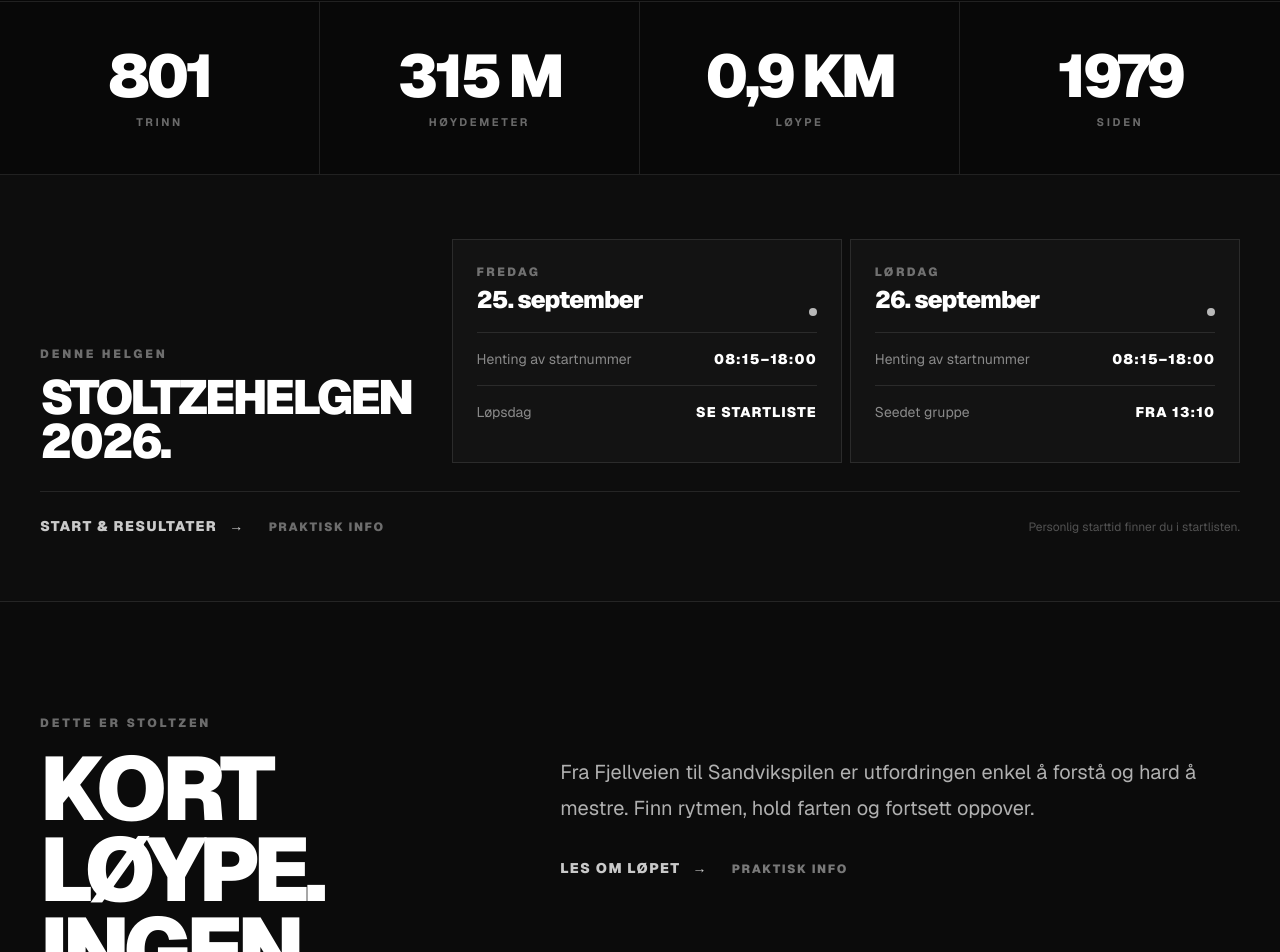
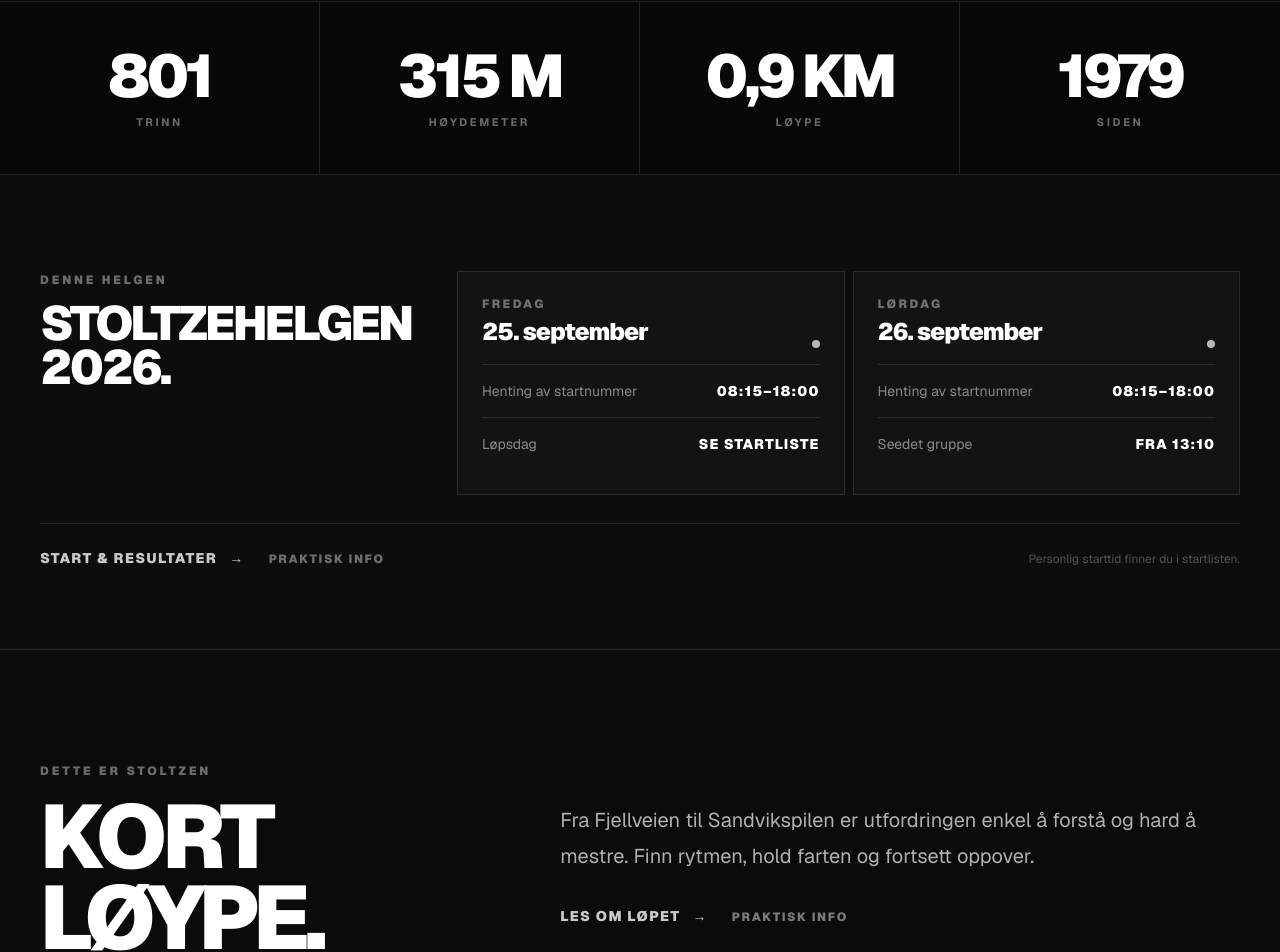
Before and after one commit to PMariusf/stoltzen, a Next.js app: page / in a window 1280 px wide. Shown: the part 1019-1971 px from the top of the page. Built offline with nearby package versions, Linux system fonts and the light colour scheme.

Commit message:
Align weekend schedule heading and add breathing room

```diff
--- a/src/components/home/WeekendSchedule.tsx
+++ b/src/components/home/WeekendSchedule.tsx
@@ -48,8 +48,8 @@
 
   return (
     <section className="border-b border-white/10 bg-[#0d0d0d] text-white">
-      <div className="mx-auto max-w-7xl px-6 py-14 md:px-10 md:py-16">
-        <div className="grid gap-8 lg:grid-cols-[0.65fr_1.35fr] lg:items-end">
+      <div className="mx-auto max-w-7xl px-6 pb-16 pt-20 md:px-10 md:pb-20 md:pt-24">
+        <div className="grid gap-10 lg:grid-cols-[0.65fr_1.35fr] lg:items-start">
           <div>
             <p className="section-kicker">
               {en ? "This weekend" : "Denne helgen"}
```
